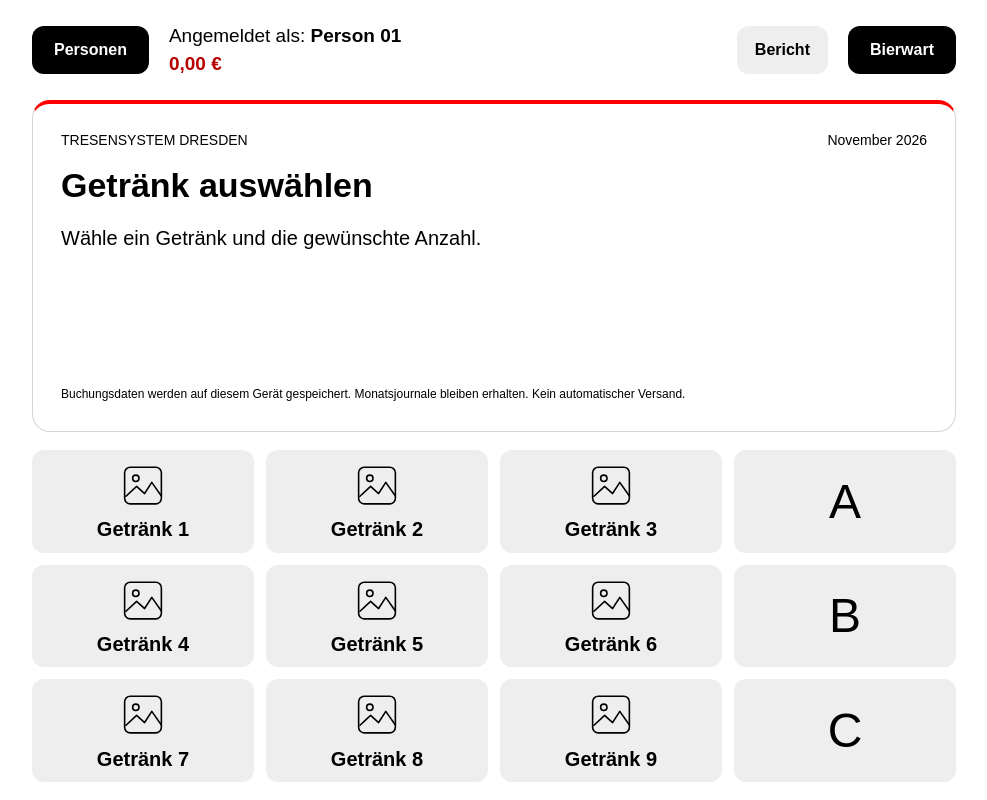
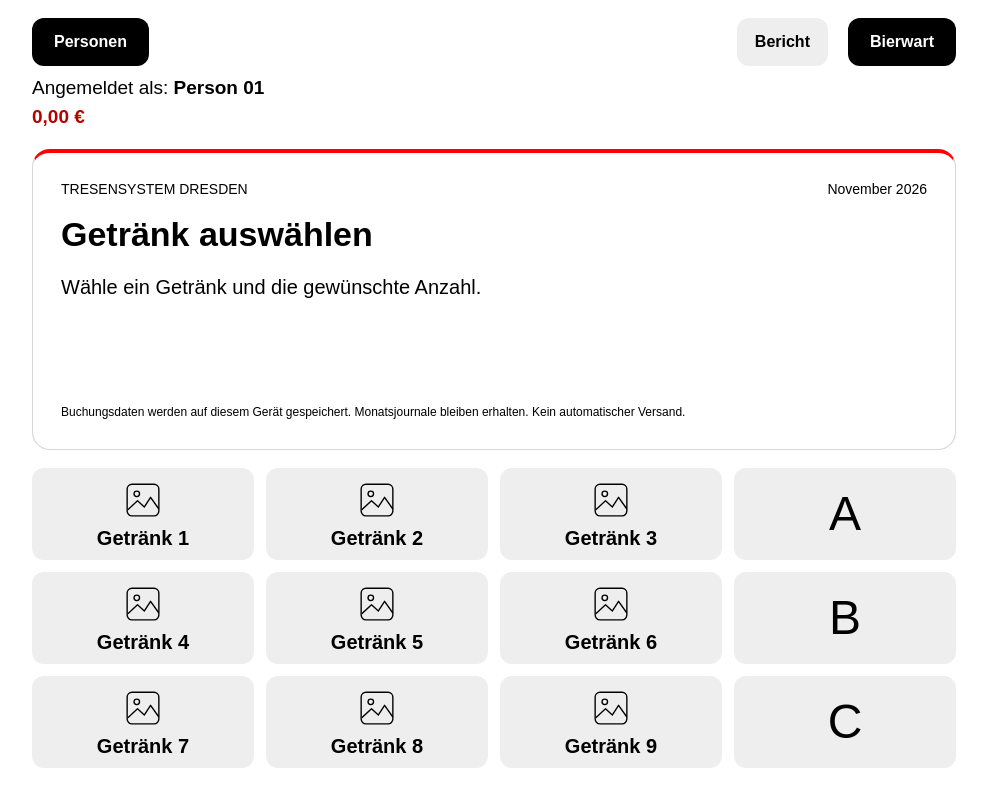
Before and after one commit to JonathanDDIL/tresensystem, a plain HTML site: page index.html in a window 1280 px wide. Both pictures are taken after a click on the button "Chip auflegen". Shown: the whole page, without its empty margins (146-1133 px from the left). Drawn offline with Linux system fonts and the light colour scheme.

Commit message:
Align kiosk header buttons and increase bottom spacing

```diff
--- a/index.html
+++ b/index.html
@@ -151,12 +151,17 @@
         grid-template-rows: auto minmax(0, 1fr) minmax(0, 1fr);
         gap: 18px;
       }
+      .screen.app {
+        padding-bottom: calc(clamp(24px, 4dvh, 40px) + env(safe-area-inset-bottom));
+      }
       .topbar {
-        display: flex;
-        flex-wrap: wrap;
-        align-items: center;
-        gap: 20px;
-        min-height: 64px;
+        display: grid;
+        grid-template-columns: minmax(0, 1fr) auto auto;
+        align-items: stretch;
+        gap: 8px clamp(6px, 2vw, 20px);
+      }
+      #people {
+        justify-self: start;
       }
       .people-button {
         background: var(--black);
@@ -165,6 +170,8 @@
         padding: 12px 22px;
       }
       .account {
+        grid-column: 1 / -1;
+        overflow-wrap: anywhere;
         font-size: clamp(14px, 2.2vw, 19px);
         line-height: 1.5;
       }
@@ -451,7 +458,6 @@
       }
 
       .report-button {
-        margin-left: auto;
         padding: 12px 18px;
         font-weight: 700;
         flex-shrink: 0;
@@ -562,9 +568,6 @@
         .app {
           gap: 10px;
         }
-        .topbar {
-          min-height: 52px;
-        }
         .display {
           padding: 14px;
           gap: 10px;
@@ -617,9 +620,6 @@
         }
         .product-name {
           font-size: 12px;
-        }
-        .topbar {
-          gap: 12px;
         }
         .people-button,
         .report-button {
@@ -692,12 +692,12 @@
       <!-- Kopfzeile mit Personenwahl, aktivem Namen und Guthaben. -->
       <header class="topbar">
         <button id="people" class="people-button">Personen</button>
+        <button id="report" class="report-button">Bericht</button>
+        <button id="bierwart" class="people-button">Bierwart</button>
         <div class="account">
           <div>Angemeldet als: <strong id="person-name"></strong></div>
           <div id="account-balance" class="balance"></div>
         </div>
-        <button id="report" class="report-button">Bericht</button>
-        <button id="bierwart" class="people-button">Bierwart</button>
       </header>
       <!-- Anzeigefeld für die aktuelle Auswahl und die letzte erfolgreiche Buchung. -->
       <section class="display" aria-label="Aktuelle Buchung">
```
